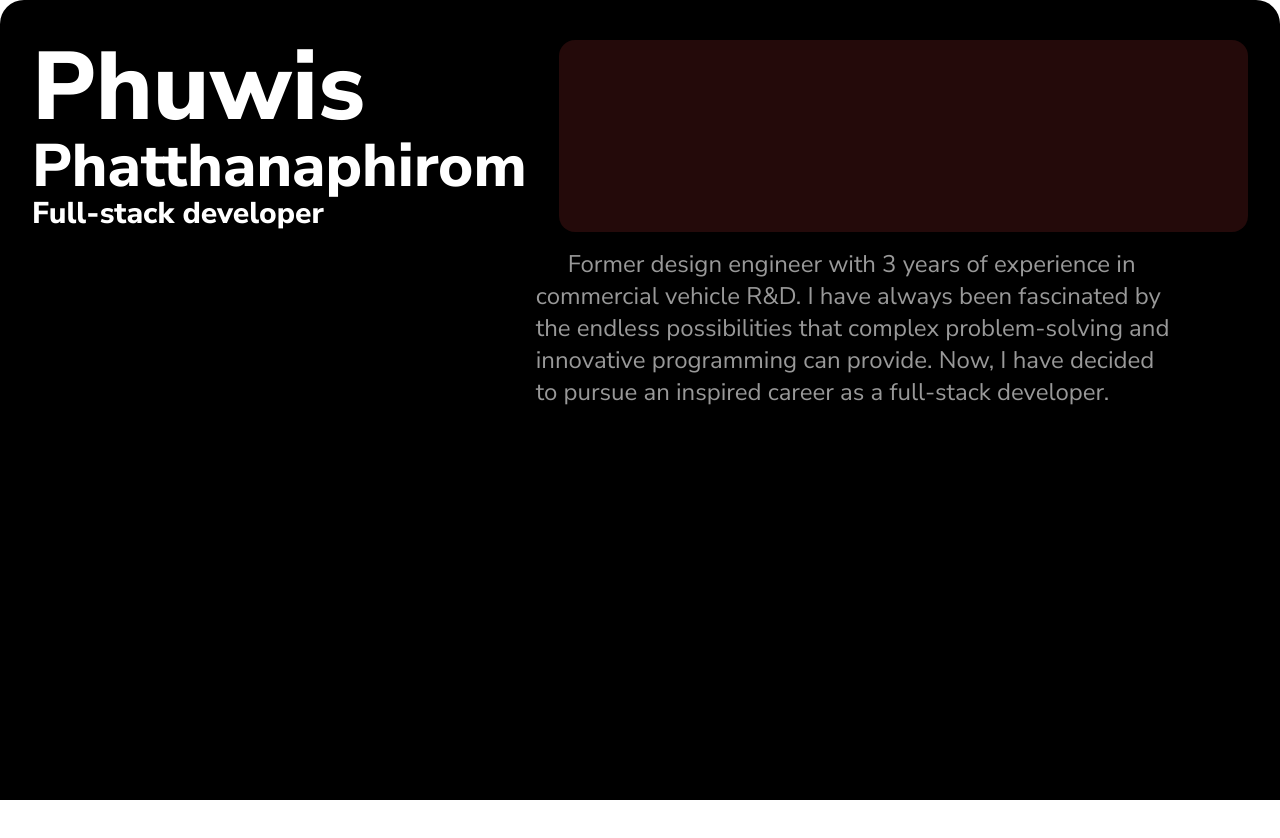
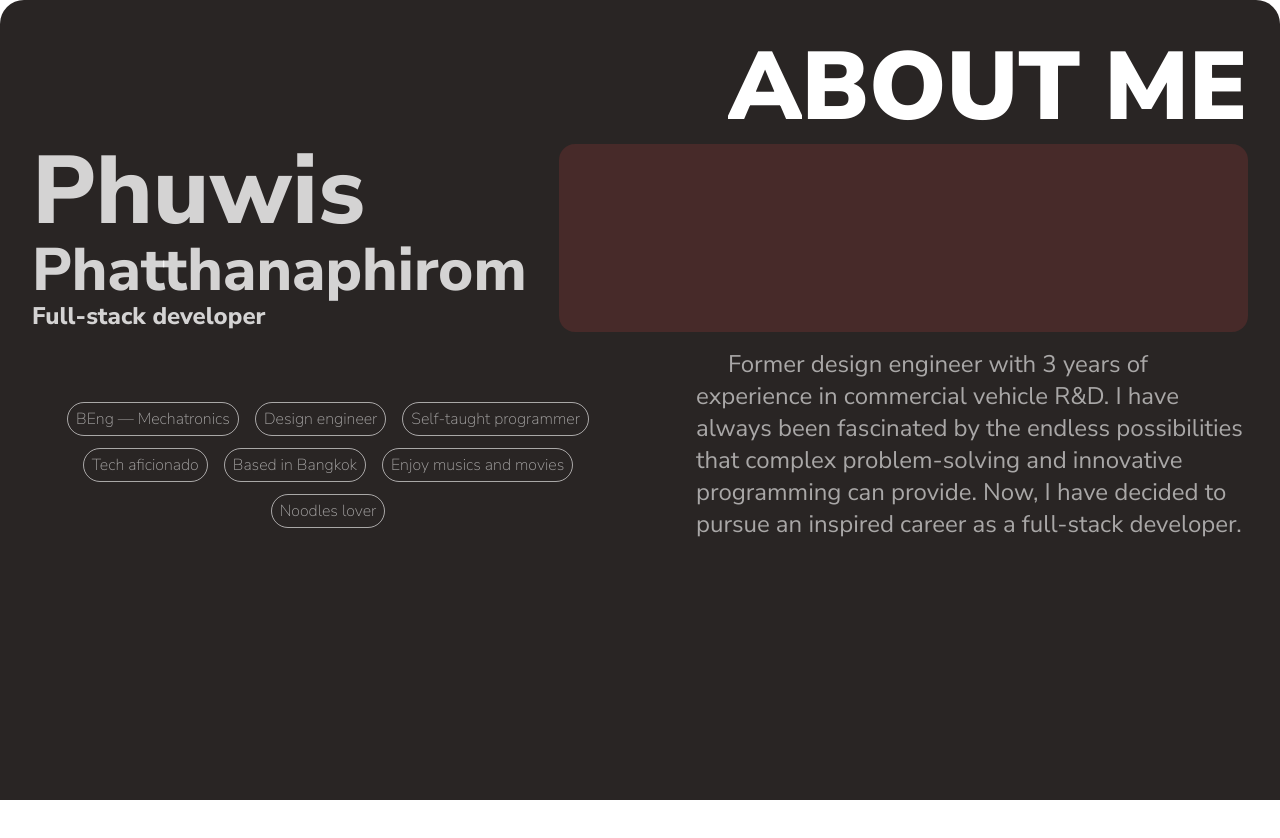
Before and after one commit to Poohwis/portfolio-p, a Next.js app: page / in a window 1280 px wide. Shown: the top 838 px of the page. Built offline with nearby package versions, Linux system fonts and the light colour scheme.

Commit message:
3:add detail about-me section

```diff
--- a/app/globals.css
+++ b/app/globals.css
@@ -3,8 +3,17 @@
 @tailwind utilities;
 
 
-/* @layer utilities {
-  .text-balance {
-    text-wrap: balance;
+@layer utilities {
+      /* Hide scrollbar for Chrome, Safari and Opera */
+      .no-scrollbar::-webkit-scrollbar {
+          display: none;
+      }
+     /* Hide scrollbar for IE, Edge and Firefox */
+      .no-scrollbar {
+          -ms-overflow-style: none;  /* IE and Edge */
+          scrollbar-width: none;  /* Firefox */
+    }
   }
-} */
+  .text-stroke {
+  -webkit-text-stroke: 1px white;
+}
--- a/components/About .tsx
+++ b/components/About .tsx
@@ -1,43 +1,42 @@
+'use client'
+import AboutList from "./AboutList";
+import SlideUpText from "./SlideUpText";
+
 export default function AboutPage() {
-  const proto = () => <></>;
   return (
     <section
       id="about"
-      className="z-10 flex justify-center  h-screen bg-black rounded-t-3xl"
+      className="z-10 flex justify-center  h-screen bg-stone-800 rounded-t-3xl"
     >
       <div
         className=" sm:w-[1500px] w-full
         h-screen mx-8 pt-10
          "
       >
-        <div className="flex flex-row ">
+        {/* <h1 className="text-stroke text-white font-extrabold text-3xl sm:text-8xl sm:text-end text-start">
+          ABOUT ME
+        </h1> */}
+        <div className="sm:text-end text-start   ">
+        <SlideUpText text="ABOUT ME"  smScreenText="text-3xl" font="font-[900]" color="text-white"  />
+        </div>
+        <div className="flex flex-row mt-2">
           {/* name */}
-          <div className="flex flex-col">
-            <div className="text-white text-4xl sm:text-8xl  font-extrabold">
-              Phuwis
-            </div>
-            <div className="text-white text-2xl sm:text-6xl font-extrabold">
-              Phatthanaphirom
-            </div>
-            <div className="text-white text-sm sm:text-3xl font-extrabold">
-              Full-stack developer
-            </div>
+          <div className="flex flex-col text-white/80 font-extrabold">
+            <h2 className="text-2xl sm:text-8xl  ">Phuwis</h2>
+            <h2 className=" text-2xl sm:text-6xl ">Phatthanaphirom</h2>
+            <h3 className=" text-sm sm:text-2xl ">Full-stack developer</h3>
           </div>
 
           {/* picture */}
           <div className="flex flex-col flex-1">
-            <div
-              className="sm:ml-8  ml-4 flex flex-1
-          sm:bg-red-500/15 rounded-2xl  justify-end items-center"
-            >
+            <div className="sm:ml-8 ml-4 flex flex-1 sm:bg-red-500/15 rounded-2xl  justify-end items-center">
               <div className="sm:hidden w-[100px] h-[100px] rounded-full bg-white"></div>
             </div>
           </div>
         </div>
-        <div className="sm:grid sm:grid-cols-3 mt-4">
-          <div />
-          <div className=" flex sm:col-span-2  justify-center  sm:ml-7 ">
-            <div className="sm:w-[82%] h-full bg-black">
+        <div className="sm:grid sm:grid-cols-2 mt-4 gap-8 ">
+          <AboutList />
+          <div className="sm:pl-10 sm:pt-0 pt-12">
             <p
               className=" sm:indent-8 indent-4 flex flex-1
           text-white/60 sm:text-2xl  text-balance "
@@ -45,10 +44,9 @@ export default function AboutPage() {
               Former design engineer with 3 years of experience in commercial
               vehicle R&D. I have always been fascinated by the endless
               possibilities that complex problem-solving and innovative
-                programming can provide. Now, I have decided to pursue an
-                inspired career as a full-stack developer.
+              programming can provide. Now, I have decided to pursue an inspired
+              career as a full-stack developer.
             </p>
-            </div>
           </div>
         </div>
       </div>
--- /dev/null
+++ b/components/AboutList.tsx
@@ -0,0 +1,47 @@
+import MagneticWrapper from "./MagneticWrapper";
+
+export default function AboutList() {
+  const labels = [
+    "BEng — Mechatronics",
+    "Design engineer",
+    "Self-taught programmer",
+    "Tech aficionado",
+    "Based in Bangkok",
+    "Enjoy musics and movies",
+    "Noodles lover",
+  ];
+  const ListPill = ({ label }: { label: string }) => {
+    return (
+      <MagneticWrapper pullRatio={0.2}>
+        <div
+          className="sm:text-base text-sm font-thin text-white/60 bg-transparent
+        border-white/60 border-[1px] px-2 py-1 rounded-full text-nowrap"
+        >
+          {label}
+        </div>
+      </MagneticWrapper>
+    );
+  };
+  return (
+    <div className="flex sm:items-end ">
+      <div
+        className="flex
+        sm:flex-wrap
+        sm:justify-center sm:items-center
+        sm:px-0 px-8
+        sm:gap-x-4 gap-x-2
+        sm:gap-y-3
+        no-scrollbar
+        left-0  w-screen
+        overflow-x-scroll sm:overflow-x-hidden
+        sm:static fixed
+        sm:py-5 sm:translate-y-2 hover:cursor-default
+        "
+      >
+        {labels.map((label, index) => (
+          <ListPill key={index} label={label} />
+        ))}
+      </div>
+    </div>
+  );
+}
--- a/components/Home.tsx
+++ b/components/Home.tsx
@@ -1,9 +1,8 @@
 "use client";
-import { useEffect, useRef, useState } from "react";
+import { useRef, useState } from "react";
 import Navbar from "./Navbar";
 import {
   useScroll,
-  useMotionValueEvent,
   motion,
   useSpring,
   useTransform,
--- a/components/MagneticWrapper.tsx
+++ b/components/MagneticWrapper.tsx
@@ -6,17 +6,18 @@ import { MouseEvent } from "react";
 
 interface MagneticWrapperProps {
   children: React.ReactNode;
+  pullRatio? : number
 }
 
-export default function MagneticWrapper({ children }: MagneticWrapperProps) {
+export default function MagneticWrapper({ children, pullRatio = 1 }: MagneticWrapperProps) {
   const ref = useRef<HTMLDivElement>(null);
   const [position, setPosition] = useState({ x: 0, y: 0 });
 
   const mouseMove = (e: MouseEvent) => {
     const { clientX, clientY } = e;
     const { width, height, left, top } = ref.current!.getBoundingClientRect();
-    const x = clientX - (left + width / 2);
-    const y = clientY - (top + height / 2);
+    const x = ( clientX - (left + width / 2) ) * pullRatio;
+    const y = ( clientY - (top + height / 2) ) * (pullRatio ) ;
 
     setPosition({ x, y });
   };
--- a/components/SlideUpText.tsx
+++ b/components/SlideUpText.tsx
@@ -4,8 +4,13 @@ import { motion } from "framer-motion"
 interface SlideUpTextProps {
     text : string
     isFinished? : boolean
+    font? :string
+    color? : string
+    smScreenText? : string
+    lgScreenText? : string
+    custom? : string
 }
-export default function SlideUpText ({text, isFinished} : SlideUpTextProps) {
+export default function SlideUpText ({text, isFinished, color, smScreenText, lgScreenText, custom, font} : SlideUpTextProps) {
     return(
             <div>
             {text.split("").map((word, index) => (
@@ -16,11 +21,18 @@ export default function SlideUpText ({text, isFinished} : SlideUpTextProps) {
                 <motion.span
                   variants={slideUpSingle}
                   initial="initial"
+                  whileInView={"open"}
+                  viewport={{once: true}}
                   animate={isFinished && "open"}
                   custom={index}
-                  className={`font-extrabold text-5xl sm:text-8xl ${
-                    word === " " ? "sm:mr-6 mr-4" : ""
-                  }`}
+                  className={`
+                  ${word === " " ? "sm:mr-6 mr-4" : ""}
+                  ${font ? font : "font-extrabold"}
+                  ${smScreenText ? smScreenText : "text-5xl"}
+                  ${lgScreenText ? lgScreenText : "sm:text-8xl"}
+                  ${color ? color : "text-black"}
+                  ${custom ? custom : ""}`
+                }
                 >
                   {word}
                 </motion.span>
```
Lines whose indentation alone changed are shown as unchanged.
